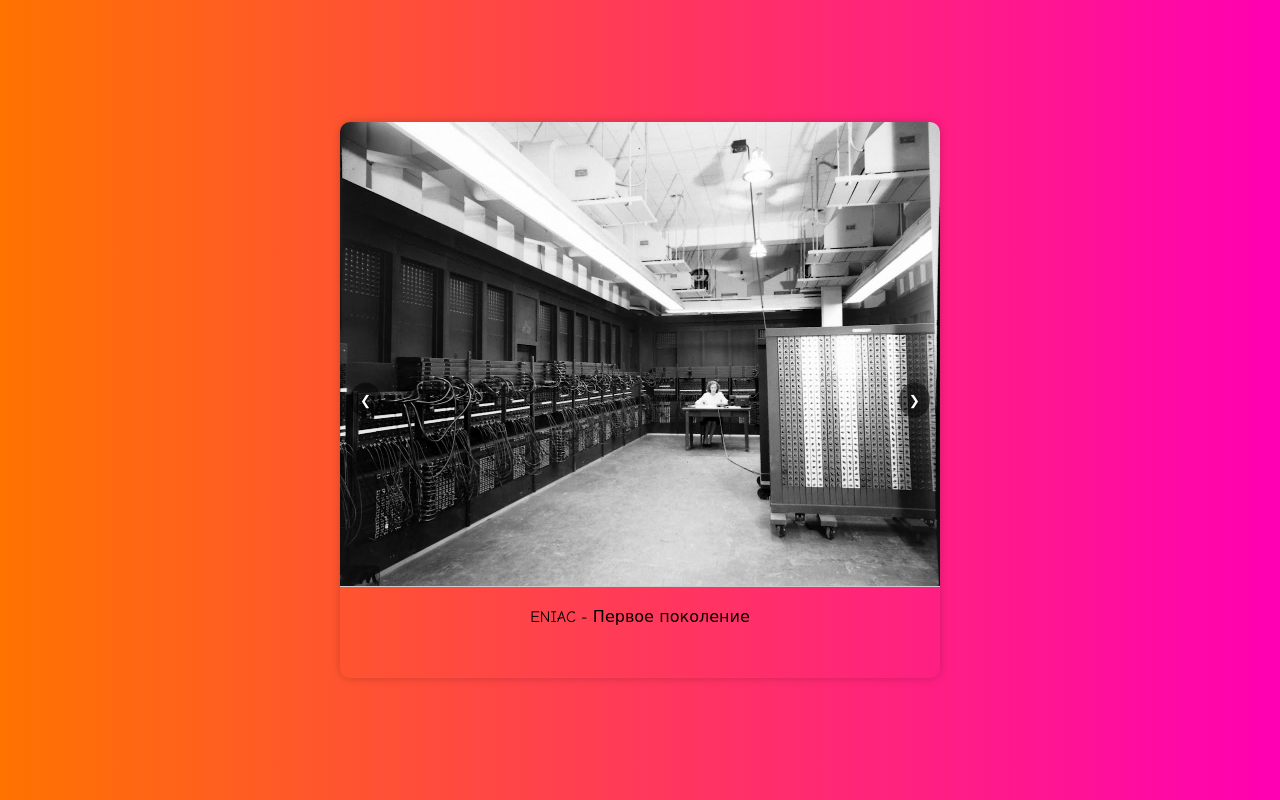
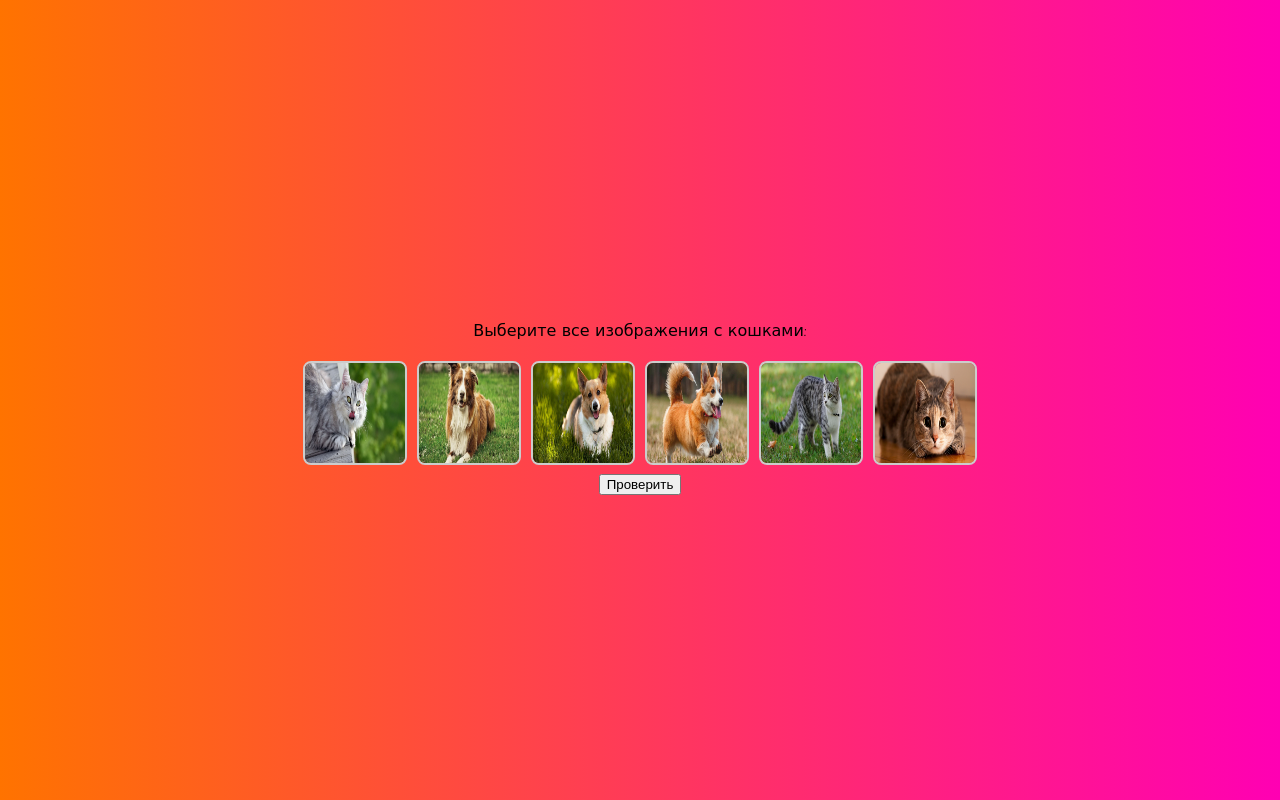
Before and after one commit to BS1lent/computergenerations, a plain HTML site: page index.html in a window 1280 px wide. Drawn offline with Linux system fonts and the light colour scheme; files that its build step writes are made by us from their sources.

Commit message:
Обновление программы по ТЗ №4

```diff
--- a/index.html
+++ b/index.html
@@ -4,10 +4,19 @@
   <meta charset="UTF-8">
   <meta name="viewport" content="width=device-width, initial-scale=1.0">
   <title>Слайдер примеров ЭВМ</title>
-  <link rel="stylesheet" href="style.css">
+  <link rel="stylesheet" href="styles/style.css">
 </head>
 <body>
-  <div class="slider-container">
+  <div class="captcha-container">
+    <p>Выберите все изображения с кошками:</p>
+    <div class="images">
+        <!-- Изображения будут добавлены здесь с помощью JavaScript -->
+    </div>
+    <button onclick="validateCaptcha()">Проверить</button>
+    <div id="message" style="color: rgb(0, 0, 0); display: none; font-weight: bold;">Попробуйте снова.</div>
+  </div>
+
+  <div class="slider-container" style="display: none;">
     <div class="slider">
       <div class="slide">
         <img src="images/eniac.jpeg" alt="ENIAC">
@@ -33,6 +42,7 @@
     <button class="prev" onclick="moveSlide(-1)">&#10094;</button>
     <button class="next" onclick="moveSlide(1)">&#10095;</button>
   </div>
-  <script src="script.js"></script>
+
+  <script src="scripts/script.js"></script>
 </body>
 </html>
--- a/scripts/script.js
+++ b/scripts/script.js
@@ -1,4 +1,78 @@
 let currentSlide = 0;
+
+// Пример изображений для CAPTCHA
+const images = [
+    { src: 'images/cat1.jpg', isCat: true },
+    { src: 'images/dog1.jpg', isCat: false },
+    { src: 'images/cat2.jpg', isCat: true },
+    { src: 'images/dog2.jpg', isCat: false },
+    { src: 'images/cat3.jpg', isCat: true },
+    { src: 'images/dog3.jpg', isCat: false }
+];
+
+// Перемешивание изображений
+function shuffle(array) {
+    for (let i = array.length - 1; i > 0; i--) {
+        const j = Math.floor(Math.random() * (i + 1));
+        [array[i], array[j]] = [array[j], array[i]];
+    }
+    return array;
+}
+
+// Отображение изображений CAPTCHA
+function displayImages() {
+    const container = document.querySelector('.images');
+    const shuffledImages = shuffle(images);
+
+    shuffledImages.forEach(image => {
+        const imgElement = document.createElement('img');
+        imgElement.src = image.src;
+        imgElement.dataset.isCat = image.isCat;
+        imgElement.onclick = () => imgElement.classList.toggle('selected');
+        container.appendChild(imgElement);
+    });
+}
+
+// Проверка CAPTCHA
+function validateCaptcha() {
+  const selectedImages = document.querySelectorAll('.images img.selected');
+  let correct = true;
+
+  selectedImages.forEach(img => {
+      if (img.dataset.isCat !== 'true') {
+          correct = false;
+      }
+  });
+
+  const message = document.getElementById('message');
+  if (correct && selectedImages.length > 0) {
+      message.style.color = 'green';
+      message.textContent = 'Верно!';
+      message.style.display = 'block';
+
+      // Показываем слайдер и скрываем CAPTCHA
+      const sliderContainer = document.querySelector('.slider-container');
+      const captchaContainer = document.querySelector('.captcha-container');
+
+      if (sliderContainer && captchaContainer) {
+          sliderContainer.style.display = 'block'; // Убираем display: none;
+          captchaContainer.style.display = 'none'; // Скрываем CAPTCHA
+      } else {
+          console.error('Slider or CAPTCHA container not found.');
+      }
+  } else {
+      message.textContent = 'Попробуйте снова.';
+      message.style.display = 'block';
+
+      // Перемешиваем изображения при неправильном вводе
+      const container = document.querySelector('.images');
+      container.innerHTML = ''; // Очищаем контейнер изображений
+      displayImages(); // Отображаем перемешанные изображения
+  }
+}
+
+// Инициализация CAPTCHA
+window.onload = displayImages;
 
 // Функция для смены слайда
 function moveSlide(direction) {
--- a/styles/style.css
+++ b/styles/style.css
@@ -6,6 +6,27 @@ body {
   align-items: center;
   height: 100vh;
   margin: 0;
+}
+
+
+.captcha-container .images img {
+  width: 100px; /* Ширина изображения */
+  height: 100px; /* Высота изображения */
+  margin: 5px; /* Отступы между изображениями */
+  border: 2px solid #ccc; /* Серая рамка вокруг изображения */
+  border-radius: 8px; /* Скругленные углы */
+  cursor: pointer; /* Курсор указателя при наведении */
+  transition: transform 0.3s ease; /* Плавная анимация при наведении */
+}
+
+.captcha-container .images img:hover {
+  transform: scale(1.1); /* Увеличение изображения при наведении */
+  border-color: #0400ff; /* Изменение цвета рамки при наведении */
+}
+
+.captcha-container .images img.selected {
+  border-color: #00ff00; /* Зеленая рамка для выбранных изображений */
+  box-shadow: 0 0 10px #00ff00; /* Тень для выбранных изображений */
 }
 
 .slider-container {
@@ -37,18 +58,6 @@ body {
 }
 
 
-button {
-  position: absolute;
-  top: 50%;
-  transform: translateY(-50%);
-  background-color: rgba(0, 0, 0, 0.5);
-  color: white;
-  border: none;
-  padding: 10px;
-  cursor: pointer;
-  border-radius: 50%;
-}
-
 button.prev {
   left: 10px;
 }
@@ -60,3 +69,9 @@ button.next {
 button:hover {
   background-color: #a200ff;
 }
+
+.captcha-container {
+  display: flex;
+  flex-direction: column;
+  align-items: center; /* Центрирование элементов по горизонтали */
+}
--- a/ТЗ.txt
+++ b/ТЗ.txt
@@ -11,3 +11,5 @@ label (окно к инпуту) т.е надписи к элементам ок
 №3. Создать простой слайдер с пролистыванием примеров ЭВМ с картинками
 
 №4. Капча с картинками для доступа к слайдеру
+
+№5.
```
Also changed, not shown: images/cat1.jpg (added), images/cat2.jpg (added), images/cat3.jpg (added), images/dog1.jpg (added), images/dog2.jpg (added), images/dog3.jpg (added).
